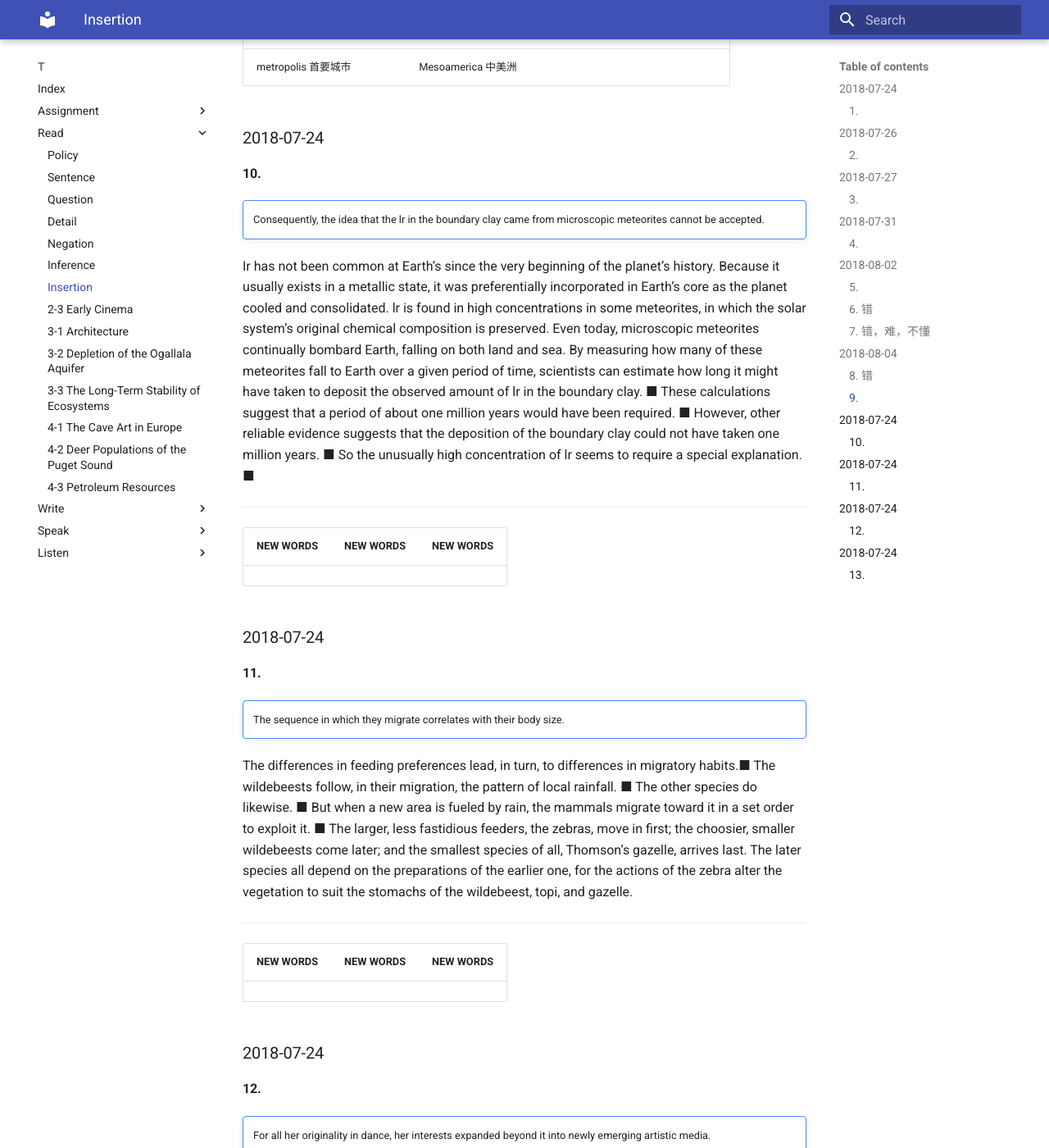
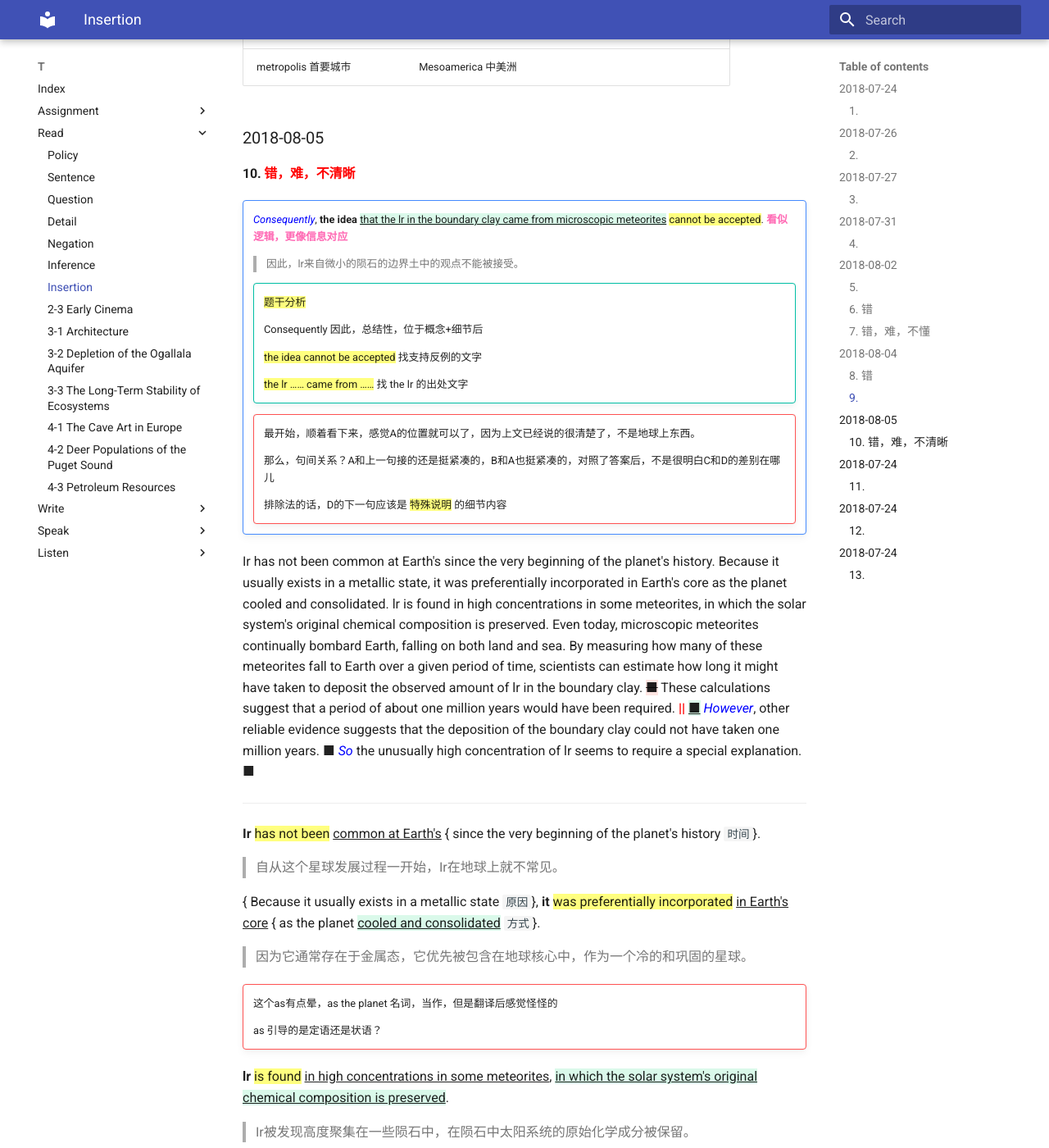
Before and after one commit to katyushaQ/t, an MkDocs documentation site: the page built from docs/read/insertion.md, in a window 1280 px wide and 1400 px high, scrolled down 16743 px. Shown: the whole window at 82% size. Built offline with MkDocs 1.6.1 and Material for MkDocs 9.7.7, drawn with Linux system fonts in a browser that asks for light colours; old or Windows-style settings are respelled for this version of MkDocs; some of the changed text lies outside the part shown.

Commit message:
2018-0806-0812.md 添加新一周计划, mkdocs.yml 添加2018-0806-0812.md, 2018-0730-0805.md 20180805, basics.md 20180806, old.md 20180806, insertion.md 20180805

```diff
--- a/docs/read/insertion.md
+++ b/docs/read/insertion.md
@@ -447,20 +447,85 @@ artifacts 人工制品，手工艺品 | as far away as 远在 | Guatemalan 危
 modern-Day 现代 | edifices 【正式】【尤指宏伟的】建筑 | expansion 扩张
 metropolis 首要城市 | Mesoamerica 中美洲
 
-### 2018-07-24
+### 2018-08-05
 
-#### 10.
+#### 10.    <font color='red'>**错，难，不清晰**</font>
 
 !!! faq ""
 
-    Consequently, the idea that the lr in the boundary clay came from microscopic meteorites cannot be accepted.
+    <font color='Blue'>*Consequently*</font>, **the idea** {++that the lr in the boundary clay came from microscopic meteorites++} ==cannot be accepted==.      <font color='hotpink'>**看似逻辑，更像信息对应**</font>
+    > 因此，lr来自微小的陨石的边界土中的观点不能被接受。
 
-Ir has not been common at Earth’s since the very beginning of the planet’s history. Because it usually exists in a metallic state, it was preferentially incorporated in Earth’s core as the planet cooled and consolidated. lr is found in high concentrations in some meteorites, in which the solar system’s original chemical composition is preserved. Even today, microscopic meteorites continually bombard Earth, falling on both land and sea. By measuring how many of these meteorites fall to Earth over a given period of time, scientists can estimate how long it might have taken to deposit the observed amount of lr in the boundary clay. ■ These calculations suggest that a period of about one million years would have been required. ■ However, other reliable evidence suggests that the deposition of the boundary clay could not have taken one million years. ■ So the unusually high concentration of lr seems to require a special explanation. ■
+    !!! tip ""
+
+        ==题干分析==
+
+        Consequently 因此，总结性，位于概念+细节后
+
+        ==the idea cannot be accepted== 找支持反例的文字
+
+        ==the lr …… came from ……== 找 the lr 的出处文字
+
+    !!! failure ""
+
+        最开始，顺着看下来，感觉A的位置就可以了，因为上文已经说的很清楚了，不是地球上东西。
+
+        那么，句间关系？A和上一句接的还是挺紧凑的，B和A也挺紧凑的，对照了答案后，不是很明白C和D的差别在哪儿
+
+        排除法的话，D的下一句应该是 ==特殊说明== 的细节内容
+
+Ir has not been common at Earth's since the very beginning of the planet's history. Because it usually exists in a metallic state, it was preferentially incorporated in Earth's core as the planet cooled and consolidated. lr is found in high concentrations in some meteorites, in which the solar system's original chemical composition is preserved. Even today, microscopic meteorites continually bombard Earth, falling on both land and sea. By measuring how many of these meteorites fall to Earth over a given period of time, scientists can estimate how long it might have taken to deposit the observed amount of lr in the boundary clay. {--■--} These calculations suggest that a period of about one million years would have been required. <font color='red'>**||**</font> {++■++} <font color='Blue'>*However*</font>, other reliable evidence suggests that the deposition of the boundary clay could not have taken one million years. ■ <font color='Blue'>*So*</font> the unusually high concentration of lr seems to require a special explanation. ■
 
 ----
 
+**Ir** ==has not been== ^^common at Earth's^^ { since the very beginning of the planet's history `时间`}.
+> 自从这个星球发展过程一开始，Ir在地球上就不常见。
+
+{ Because it usually exists in a metallic state `原因`}, **it** ==was preferentially incorporated== ^^in Earth's core^^ { as the planet {++cooled and consolidated++} `方式`}.
+> 因为它通常存在于金属态，它优先被包含在地球核心中，作为一个冷的和巩固的星球。
+
+!!! failure ""
+
+    这个as有点晕，as the planet  名词，当作，但是翻译后感觉怪怪的
+
+    as 引导的是定语还是状语？
+
+**lr** ==is found== ^^in high concentrations in some meteorites^^, {++in which the solar system's original chemical composition is preserved++}.
+>Ir被发现高度聚集在一些陨石中，在陨石中太阳系统的原始化学成分被保留。
+
+{ Even today `时间`}, **microscopic meteorites** ==continually bombard== ^^Earth^^, { falling on both land and sea `结果`}.
+>即使今天，微小的陨石持续地爆炸地球，落到地面和海洋。
+
+!!! failure ""
+
+    什么是 continually bombard Earth ，很奇怪
+
+{ By measuring how many of these meteorites fall to Earth over a given period of time `方式`}, **scientists** ==can estimate== {++how long it might have taken to deposit the observed amount of lr { in the boundary clay `地点`}++}.
+> 通过测量这些陨石有多少落到地球超过一个时间周期，科学家能够估算它可能多长时间沉淀到可观察的大量的Ir在边界土中。
+
+!!! failure ""
+
+    over a given period of time 不知道怎么翻译好，字典：在给定的时间内
+
+■ **These calculations** ==suggest== {++that a period of about one million years would have been required++}.
+> 这些计算表明一个周期大约可能需要一百万年。
+
+■ *However*, **other reliable evidence** ==suggests== {++that the deposition of the boundary clay could not have taken one million years++}.
+> 然而，其他可信赖的证据表明边界土的沉淀可能不用一百万年。
+
+■ *So* **the unusually high concentration of lr** ==seems== ^^to require a special explanation^^. ■
+> 所以，Ir的不寻常地高度聚集似乎需要一个特殊的说明。
+
 NEW WORDS |  NEW WORDS |  NEW WORDS
 ------------ | -------------  | -------------
+Consequently 因此，所以 | lr 书面报告；远距离，远程；实验室反应堆| boundary 边界，界线 n.
+clay 黏土 | microscopic 微小的 | meteorites 陨石 n.
+metallic 含金属的 | preferentially 优先地，优惠地 | incorporated 把【某事物】并入，包含
+consolidated 巩固，合并 v. | solar 太阳能的 | composition 组成，成分
+bombard 轰炸，炮轰 v. | measuring 测量，衡量 | estimate 估计，估算 v.
+deposit 使沉积 | calculations 计算 |
+
+
 
 ### 2018-07-24
 
--- a/mkdocs.yml
+++ b/mkdocs.yml
@@ -17,7 +17,8 @@ pages:
     - 2018_0709-0715 7月第二周: assignment/2018-0709-0715.md
     - 2018_0716-0722 7月第三周: assignment/2018-0716-0722.md
     - 2018_0723-0729 7月第四周: assignment/2018-0723-0729.md
-    - 2018_0730-0805 7月第五周: assignment/2018-0730-0805.md
+    - 2018_0730-0805 8月第一周: assignment/2018-0730-0805.md
+    - 2018_0806-0812 8月第二周: assignment/2018-0806-0812.md
 
 - Read:
     - Policy: read/policy.md
```
Also changed, not shown: other parts of docs/read/insertion.md (+1 -1 lines), docs/assignment/2018-0730-0805.md (+12 -3 lines), docs/assignment/2018-0806-0812.md (added, +39 -0 lines), docs/listen/basics.md (+27 -0 lines), docs/listen/old.md (+21 -1 lines).
